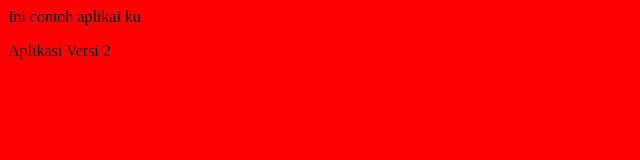
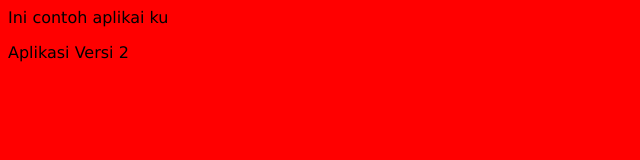
Before and after one commit to endroprimarya/web-end, a plain HTML site: page apps-end/index.html in a window 1280 px wide. Shown: the full height of the page, 0-640 px from the left. Drawn offline with Linux system fonts and the light colour scheme.

Commit message:
update baru

```diff
--- a/apps-end/style/style.css
+++ b/apps-end/style/style.css
@@ -1,3 +1,6 @@
 body{
     background-color: red;
+    font-style: normal;
+    font-family: Verdana, Geneva, Tahoma, sans-serif;
+    font-display: gold;
 }
```
